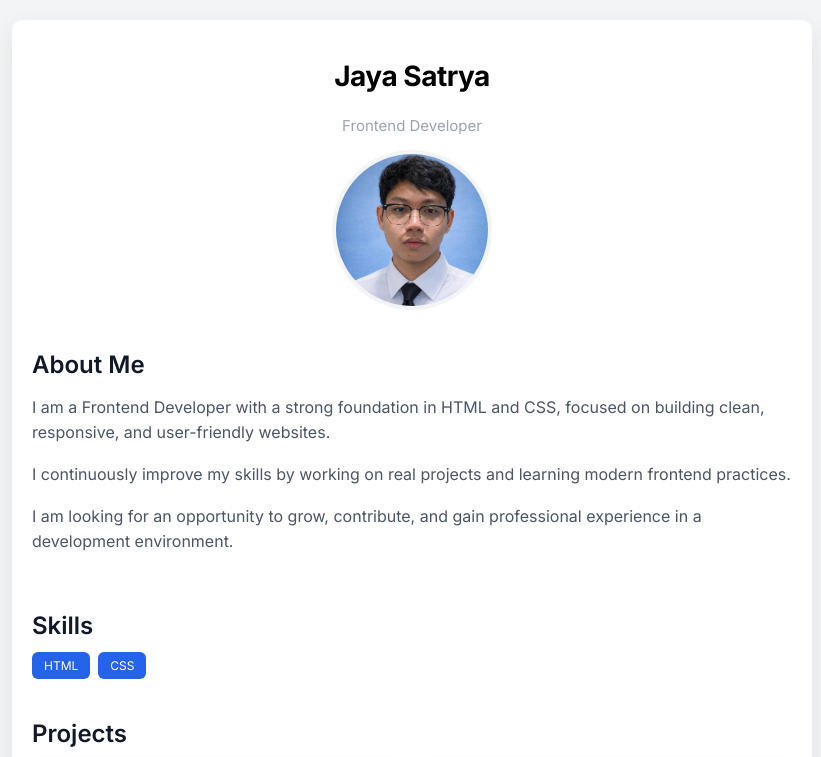
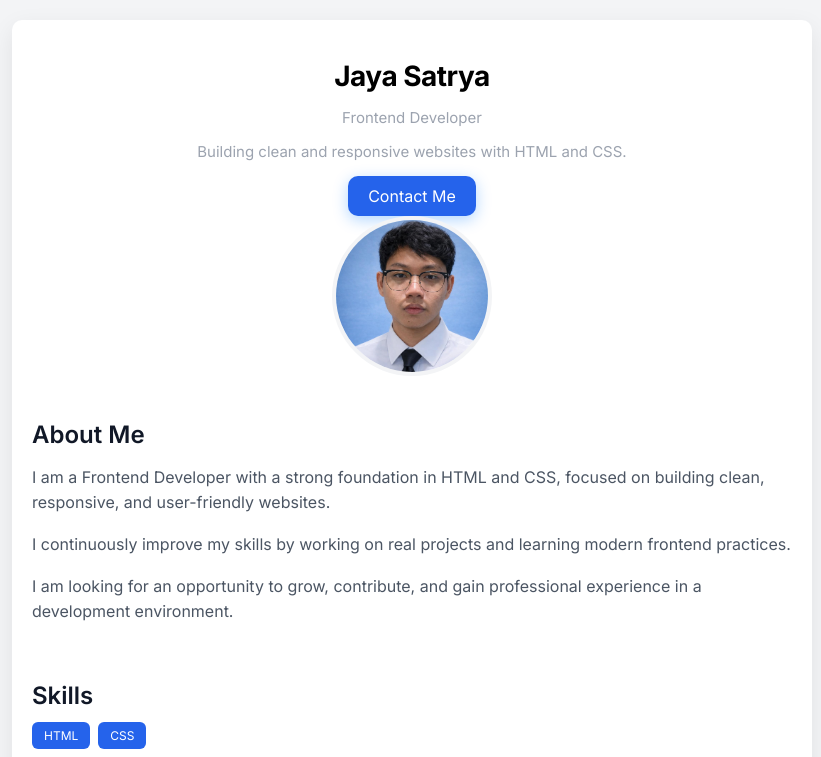
Before and after one commit to jayasatryav-hub/portofolio, a plain HTML site: page index.htm in a window 1280 px wide. Shown: the top 757 px of the page, without its empty margins (228-1049 px from the left). Drawn offline with Linux system fonts and the light colour scheme.

Commit message:
Refactor index.htm structure and styling

```diff
--- a/index.htm
+++ b/index.htm
@@ -11,9 +11,15 @@
 <body>
 <main class="container">
     <header class="profile">
-        <h1>Jaya Satrya</h1>
-        <p>Frontend Developer</p>
+        <div class="profile-text">
+            <h1>Jaya Satrya</h1>
+            <p class="hero-subtitle">Frontend Developer</p>
+            <p class="hero-desc">Building clean and responsive websites with HTML and CSS.</p>
+            <a href="#contact" class="button">Contact Me</a>
+        </div>
+        <div class="profile-image">
         <img src="foto jaya ai.jpeg" alt="Jaya Satrya Frontend Developer Profile Photo">
+        </div>
     </header>
     <section class="about-me">
         <h2>About Me</h2>
```
